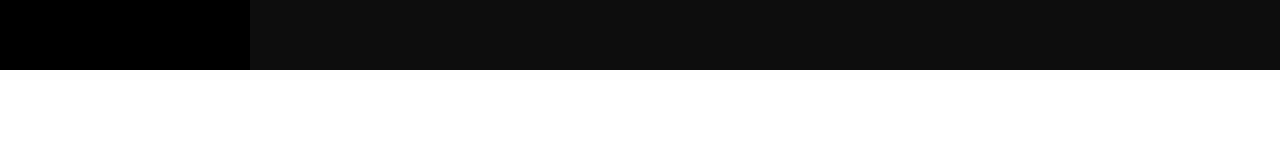
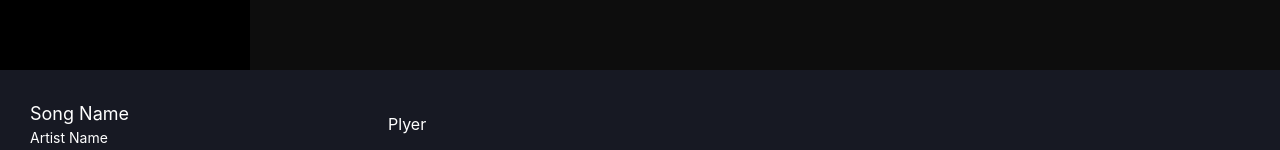
Before and after one commit to hardik6869/Next-App, a Next.js app: page / in a window 1280 px wide. Shown: the part 630-780 px from the top of the page. Built offline with nearby package versions, Linux system fonts and the light colour scheme; no server answers; the database is empty.

Commit message:
Added: PlayerBar

```diff
--- a/components/PlayerLayout.tsx
+++ b/components/PlayerLayout.tsx
@@ -1,4 +1,5 @@
 import { Box } from "@chakra-ui/layout";
+import PlayBar from "./playBar";
 import Sidebar from "./sidebar";
 
 const PlayLayout = ({ children }) => {
@@ -10,8 +11,8 @@
       <Box marginLeft="250px" marginBottom="100px">
         <Box height="calc(100vh - 100px)">{children}</Box>
       </Box>
-      <Box position="absolute" left="0" bottom="0">
-        Player
+      <Box position="absolute" left="0" bottom="0" color="white">
+        <PlayBar />
       </Box>
     </Box>
   );
--- /dev/null
+++ b/components/playBar.tsx
@@ -0,0 +1,17 @@
+import { Box, Flex, Text } from "@chakra-ui/layout";
+import Player from "./player";
+const PlayBar = () => {
+  return (
+    <Box height="100px" width="100vw" bg="gray.900" padding="10px">
+      <Flex align="center">
+        <Box padding="20px" color="white" width="30%">
+          <Text fontSize="large"> Song Name </Text>
+          <Text fontSize="sm"> Artist Name</Text>
+        </Box>
+        <Box width="40%">Plyer</Box>
+      </Flex>
+    </Box>
+  );
+};
+
+export default PlayBar;
```
